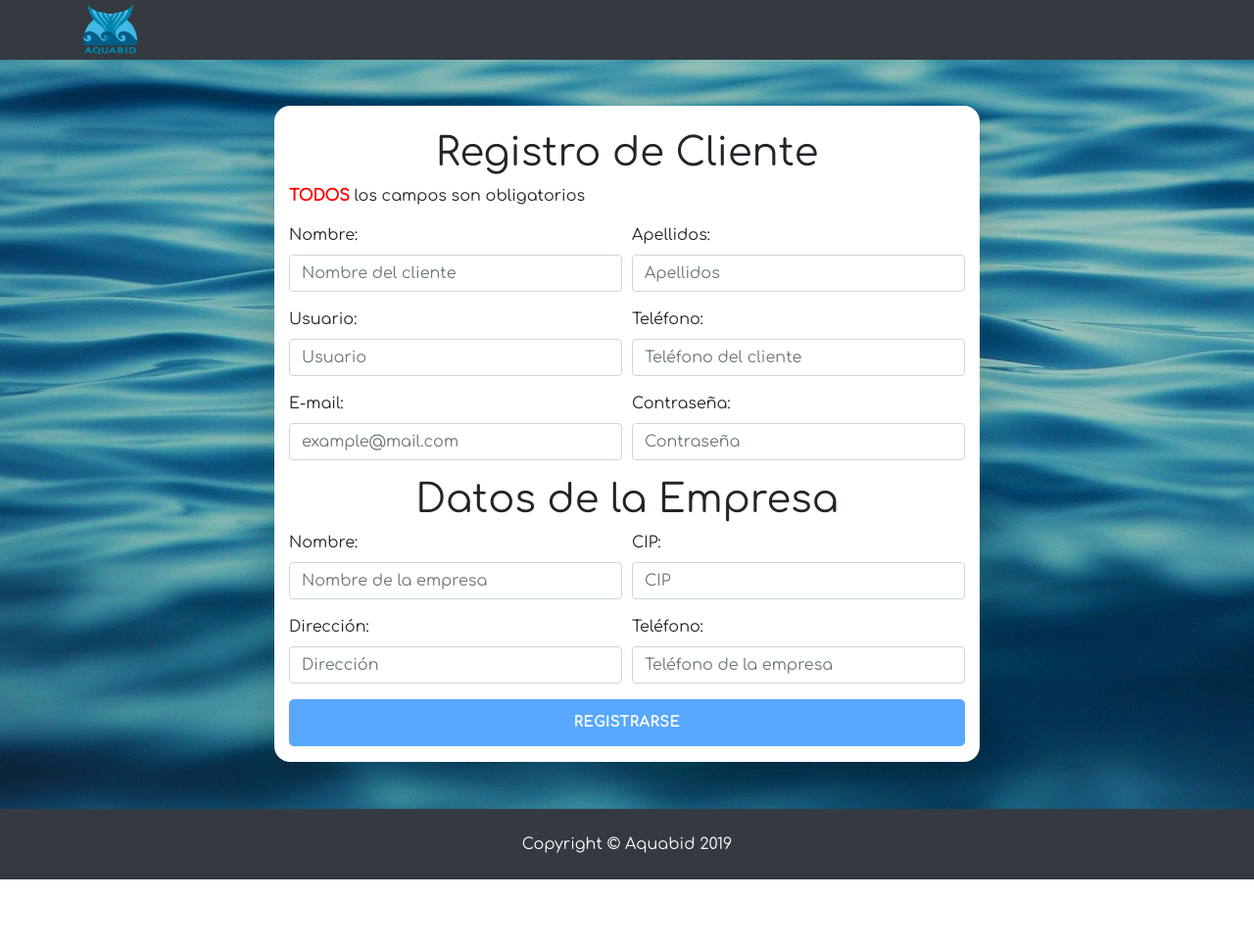
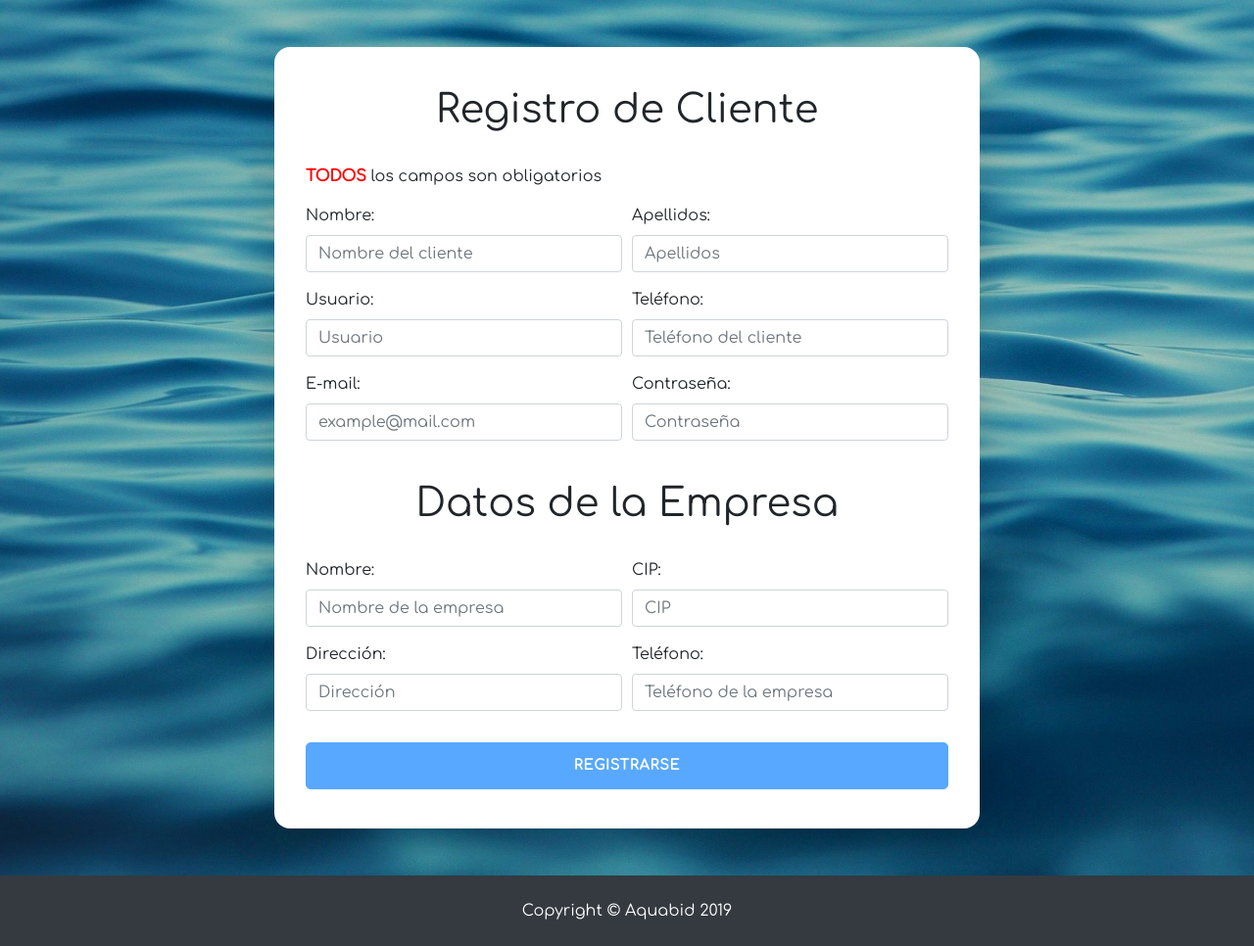
Before and after one commit to AlfonsoTorres369/Sistema-Gestion-Lonja, a PHP site: page /html/RegistroCliente.html in a window 1280 px wide. Shown: the whole page at 98% size. Before the commit the page ends 898 px from the top, so only its background shows below. Run offline with PHP 8.4, Linux system fonts and the light colour scheme.

Commit message:
Update RegistroCliente

```diff
--- a/css/RegistroCliente.css
+++ b/css/RegistroCliente.css
@@ -13,10 +13,11 @@
 
 
     margin-bottom: 3rem;
-    margin-top: 6.75rem;
+    margin-top: 3rem;
     border-radius: 1rem;
-    padding-bottom: 0.5rem;
+    padding: 2rem;
     background-color:white;
+    padding-top: 1rem;
 }
 
 input[type=number]::-webkit-inner-spin-button,
@@ -50,3 +51,11 @@ body{
     background-size: cover;
     background-repeat: no-repeat;
 }
+
+h1{
+    margin-bottom: 2rem;
+}
+
+#ultimoscampos{
+    margin-bottom: 1rem;
+}
--- a/html/RegistroCliente.html
+++ b/html/RegistroCliente.html
@@ -14,15 +14,6 @@
     <link rel="shortcut icon" href="../images/Aquabid.png">
     </head>
     <body onload="BotonPulsable()" id="bprincipal">
-
-         <header>
-        <nav class="navbar navbar-expand-lg navbar-dark bg-dark fixed-top nnavbar">
-            <div id="header" class="container">
-                <a class="navbar-brand" href="principal.html"><img src="../images/Aquabid.png" width="55px"></a>
-
-            </div>
-        </nav>
-    </header>
 
         <div id="formularioCliente" class="shadow-lg container">
         <br>
@@ -59,6 +50,7 @@
                     <input type="password" class="form-control" id="password" placeholder="Contraseña">
                 </div>
             </div>
+            <br>
             <h1 class="text-center">Datos de la Empresa</h1>
             <div class="form-row">
                 <div class="form-group col-md-6">
@@ -70,7 +62,7 @@
                     <input type="number" maxlenght="6" class="form-control" placeholder="CIP" id="cip">
                 </div>
             </div>
-            <div class="form-row">
+            <div id="ultimoscampos" class="form-row">
                 <div class="form-group col-md-6">
                     <label for="direccion">Dirección:</label>
                     <input type="adress" class="form-control" placeholder="Dirección" id="direccion">
```
